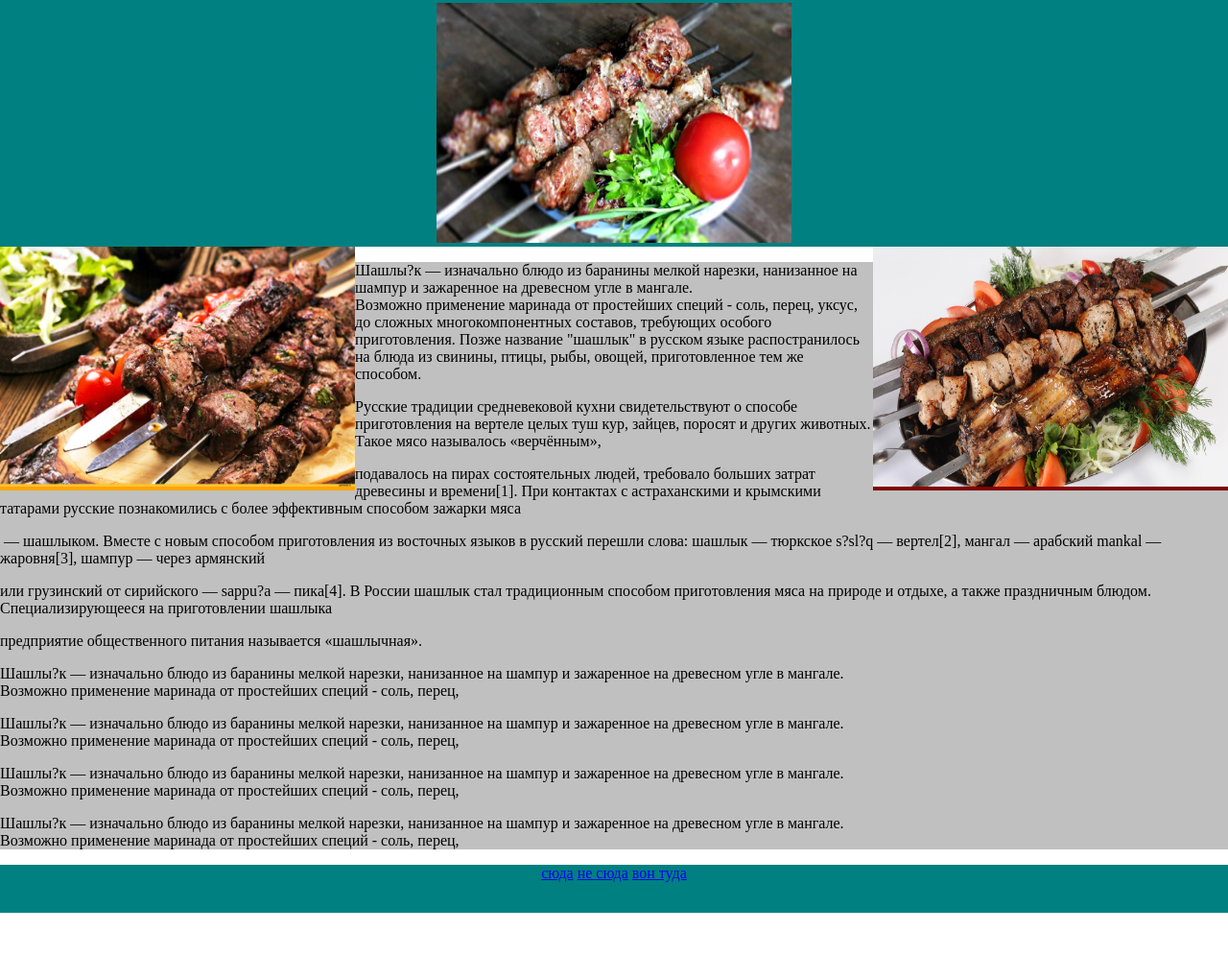
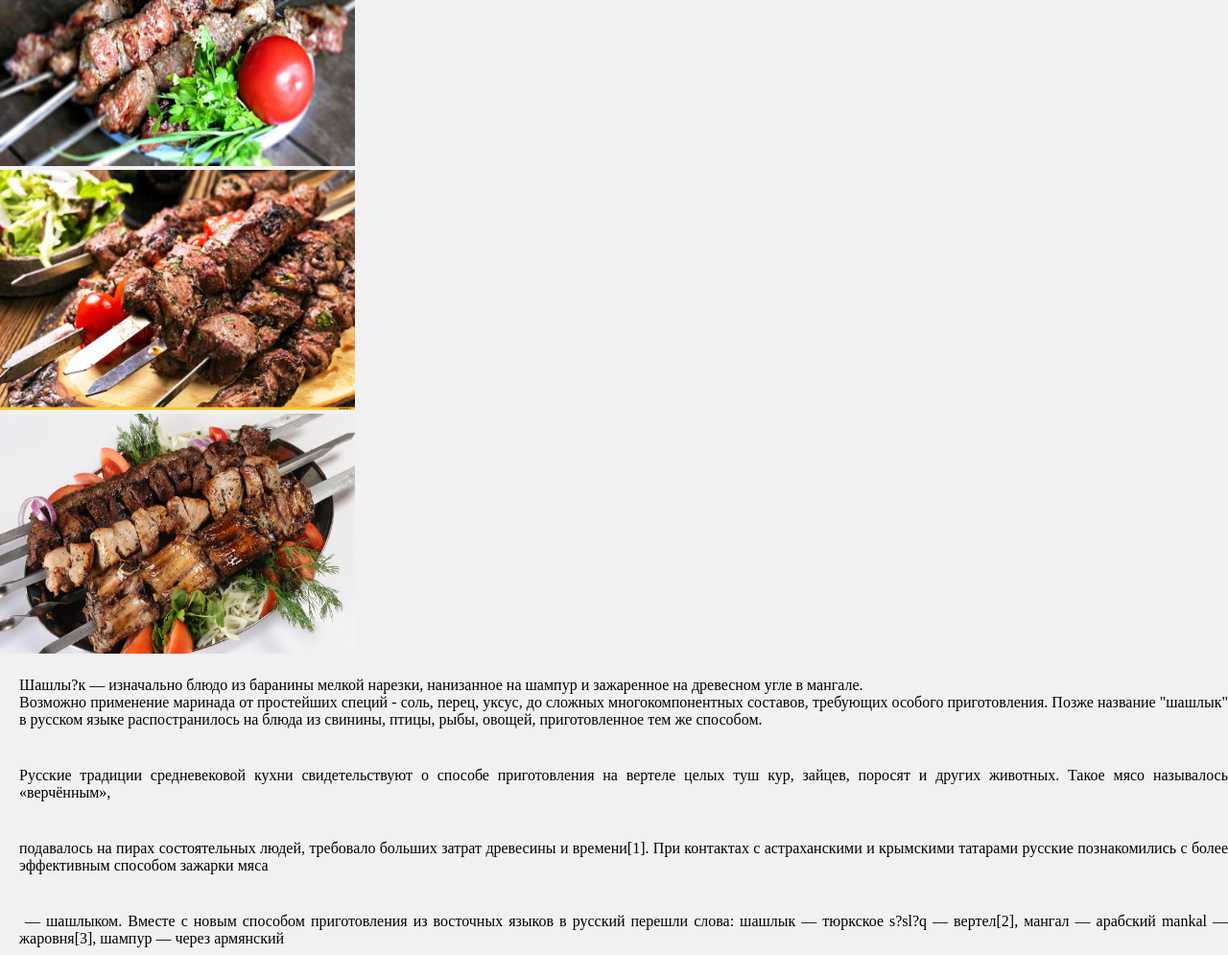
Before and after one commit to bichevaya-v/proekt1, a plain HTML site: page 1 лаба/index.html in a window 1280 px wide. Shown: the part 77-1072 px from the top of the page at 96% size. Before the commit the page ends 1028 px from the top, so only its background shows below. Drawn offline with Linux system fonts and the light colour scheme.

Commit message:
Update style.css

```diff
--- a/1 лаба/style.css
+++ b/1 лаба/style.css
@@ -1,52 +1,40 @@
-body, html {
-  margin:0px;
-  padding:0px;
-  height: 100%;
+*{
+margin:0;
 }
-
-* html #maket {
-  height: 100%;
+body{
+	width:1300px;
+	background:#f1f1f1;
 }
-
-#maket {
-  width:100%;
-  margin:0 auto;
-  min-height: 100%;
+header{
+	height:100px;
+	background:#b1b1b1;
 }
-
-#header{
-  background-color:teal;
-  text-align:center;
+.img {
+	height: 100px;
+	width: 1300px;
 }
-
-#left{
-  background-color:#ffa500;
-
-  float:left;
+h1 {
+	position: absolute;
+	width: 1300px;
+	text-align: justify;
+	color: white;
 }
-
-#right{
-
-  background-color:#800000;
-  float:right;
+main{
+	height:700px;
 }
-
-#content{
-  background-color:#c0c0c0;
+.image {
+	width:300px;
+	height: 300px;
+    padding: 10px;
+}
+p {
+    display: 20px;
+    display: block;
+    text-align: justify;
+    padding: 20px;
 
 }
-
-#footer{
-  background-color:teal;
-  clear:both;
-  height: 50px;
-  margin-top:-50px;
-  width:100%;
-  margin-left: auto;
-  margin-right: auto;
-  text-align:center;
+footer{
+	height:100px;
+	background:#b1b1b1;
 }
-
-#rasporka {
-  height: 50px;
-}
```
